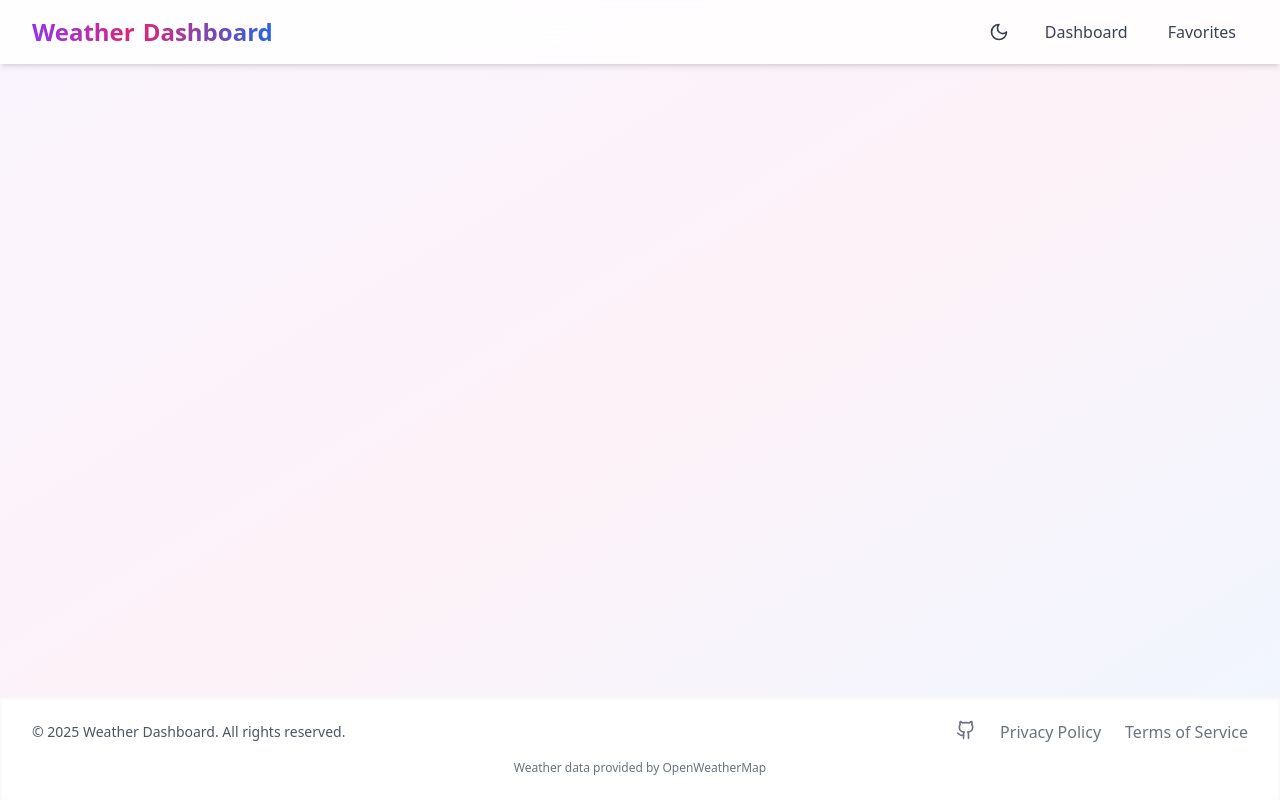
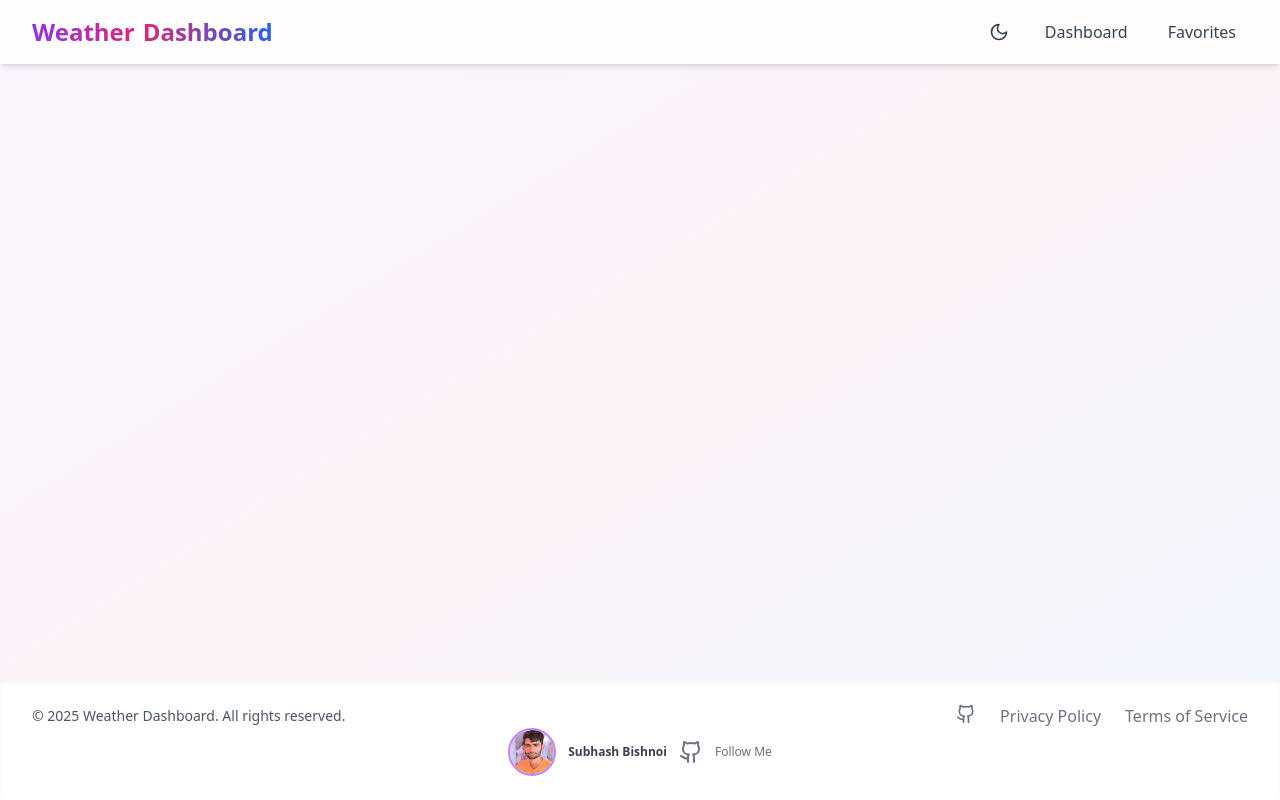
Before and after one commit to subhash0299/weather-dashboard, a React (Vite) app: page /login in a window 1280 px wide. Built offline with nearby package versions, Linux system fonts and the light colour scheme; no server answers.

Commit message:
added ad

```diff
--- a/src/components/layout/Footer.tsx
+++ b/src/components/layout/Footer.tsx
@@ -33,8 +33,24 @@ const Footer: React.FC = () => {
             </a>
           </div>
         </div>
-        <div className="mt-4 text-center text-xs text-gray-500 dark:text-gray-500">
-          Weather data provided by OpenWeatherMap
+        <div className="mt-0 flex items-center justify-center space-x-3 text-xs text-gray-500 dark:text-gray-500">
+          <img
+            src="/sk.jpg" // Replace with your actual photo path
+            alt="Subha"
+            className="w-12 h-12 rounded-full border-2 border-purple-400 object-cover"
+          />
+          <span className="font-semibold text-gray-700 dark:text-gray-300">
+            Subhash Bishnoi
+          </span>
+          <a
+            href="https://github.com/subhash0299" // Replace with your GitHub profile URL
+            target="_blank"
+            rel="noopener noreferrer"
+            className="text-gray-500 hover:text-gray-900 dark:text-gray-400 dark:hover:text-white"
+          >
+            <Github className="h-6 w-6" />
+          </a>
+          <span className="ml-2">Follow Me</span>
         </div>
       </div>
     </footer>
```
Also changed, not shown: public/sk.jpg (added).
